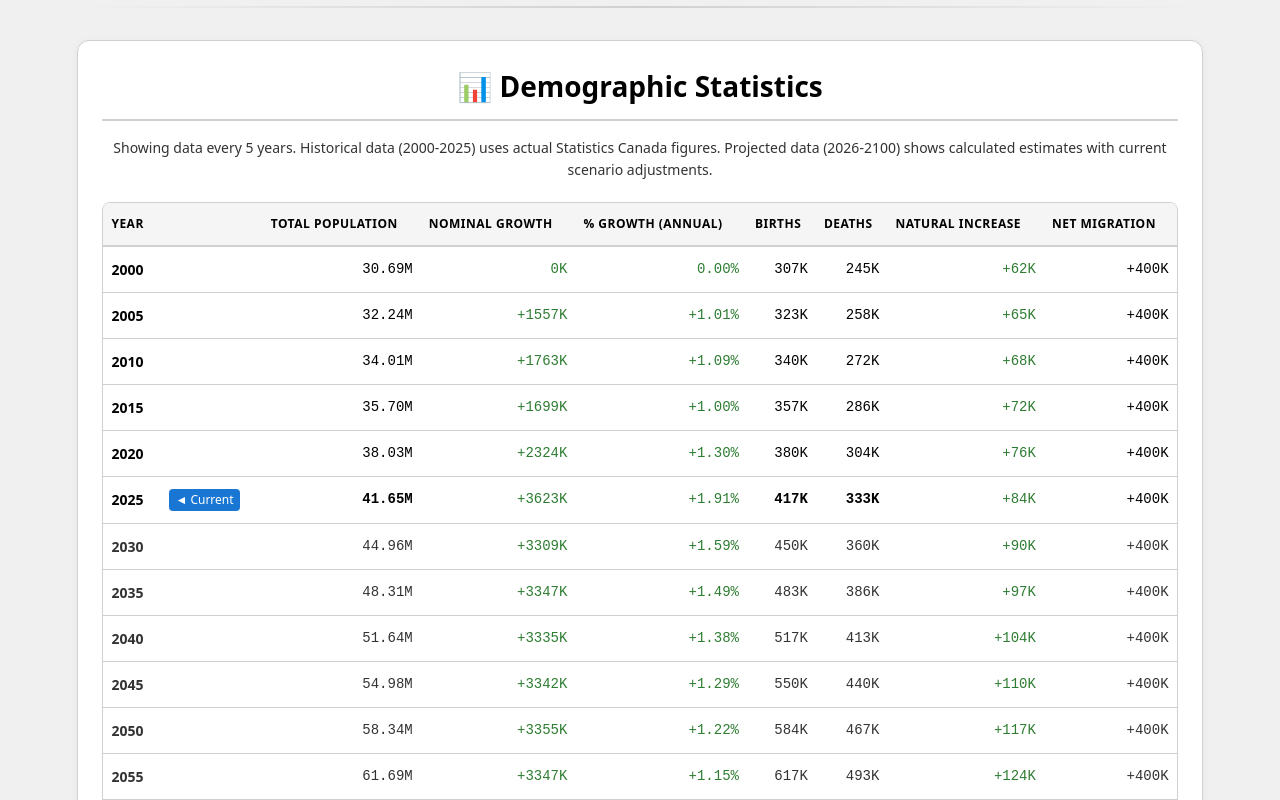
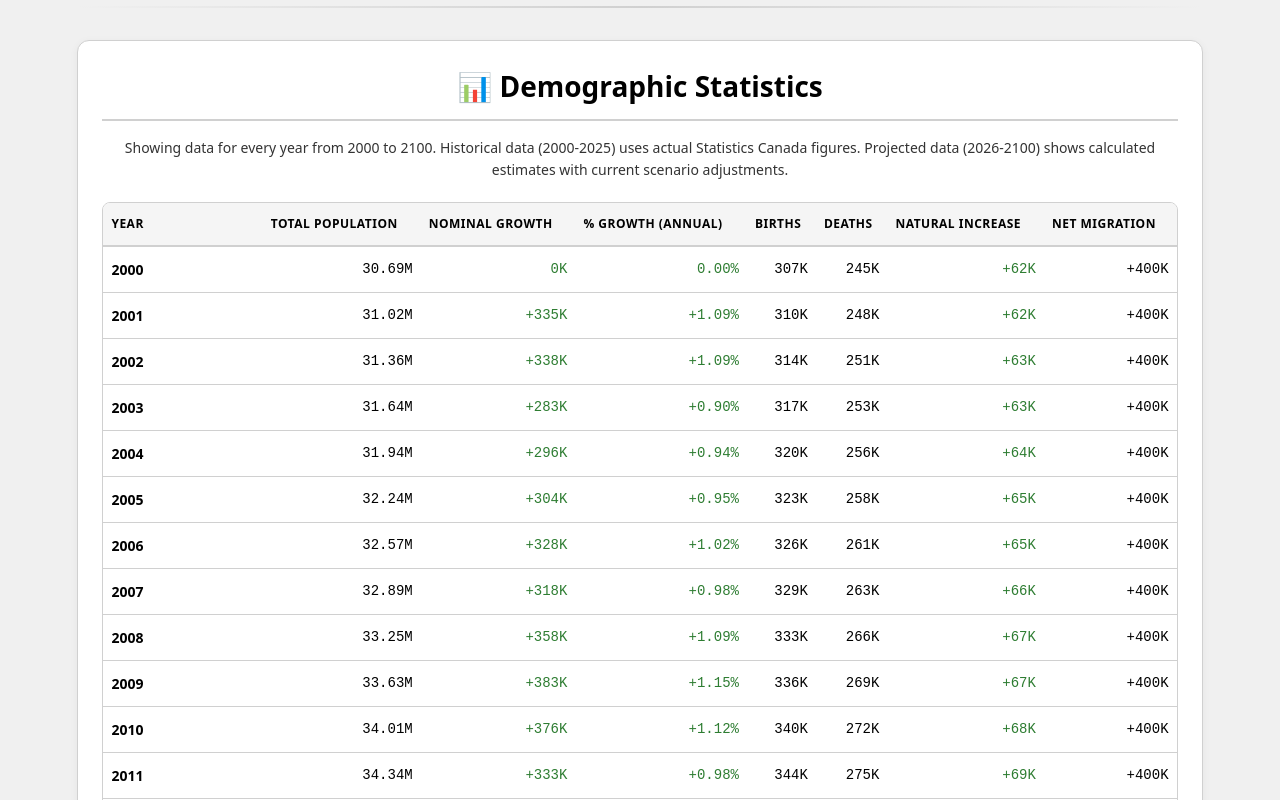
Before and after one commit to thewondrfulwizrd/WA1, a React (Vite) app: page / in a window 1280 px wide. Shown: the part 2160-2960 px from the top of the page. Built offline with nearby package versions, Linux system fonts and the light colour scheme.

Commit message:
Show every year in demographics table instead of every 5 years

```diff
--- a/src/components/PopulationStatsTable.jsx
+++ b/src/components/PopulationStatsTable.jsx
@@ -11,8 +11,8 @@ export function PopulationStatsTable({ data, scenarios, selectedYear }) {
   const tableData = useMemo(() => {
     if (!data) return [];
 
-    // Show every 5 years for readability
-    const years = [...data.yearsObserved, ...data.yearsProjected].filter(y => y % 5 === 0);
+    // Show EVERY year instead of every 5 years
+    const years = [...data.yearsObserved, ...data.yearsProjected];
 
     let previousTotal = null;
 
@@ -27,7 +27,7 @@ export function PopulationStatsTable({ data, scenarios, selectedYear }) {
       let percentGrowth = 0;
       if (previousTotal !== null) {
         nominalGrowth = total - previousTotal;
-        percentGrowth = ((nominalGrowth / previousTotal) * 100) / 5; // Per year average
+        percentGrowth = (nominalGrowth / previousTotal) * 100; // Per year
       }
 
       // Estimate demographic indicators based on scenario adjustments
@@ -62,7 +62,8 @@ export function PopulationStatsTable({ data, scenarios, selectedYear }) {
     <div className="population-stats-table-container">
       <h2 className="section-heading">📊 Demographic Statistics</h2>
       <div className="table-description">
-        Showing data every 5 years. Historical data (2000-{data.lastObservedYear}) uses actual Statistics Canada figures.
+        Showing data for every year from {data.yearsObserved[0]} to {data.lastProjectedYear}.
+        Historical data ({data.yearsObserved[0]}-{data.lastObservedYear}) uses actual Statistics Canada figures.
         Projected data ({data.yearsProjected[0]}-{data.lastProjectedYear}) shows calculated estimates with current scenario adjustments.
       </div>
 
```
